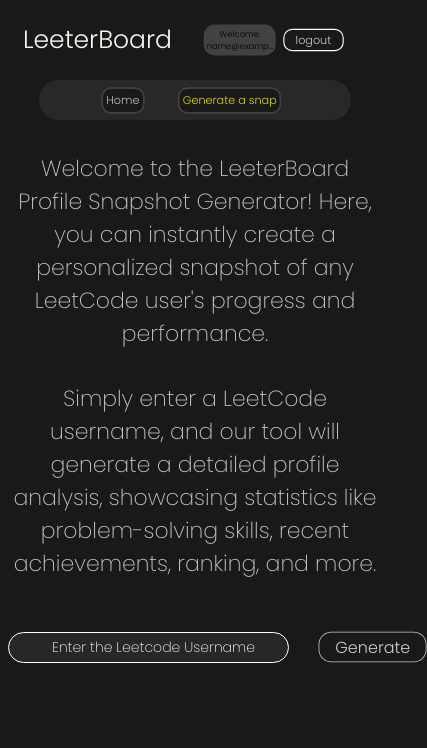
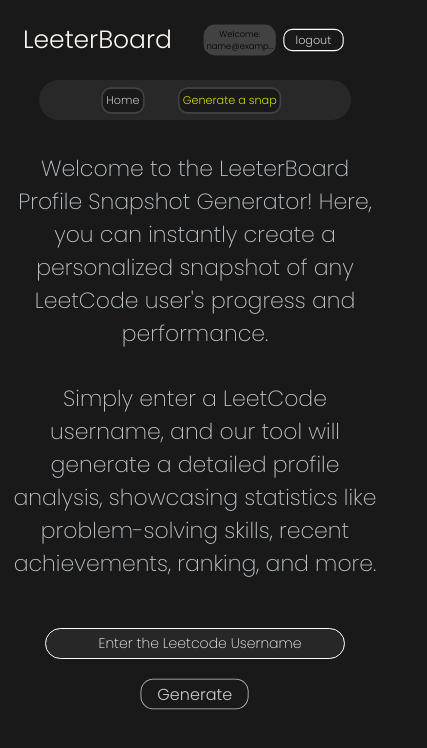
Before and after one commit to rushichavan21/leeterboard, a React (Vite) app in the folder client/: page /generate_snap in a window 390 px wide. Shown: the top 748 px of the page, 427 px wide, since content can reach past the window. Built offline with nearby package versions, Linux system fonts and the light colour scheme; sample sign-in values are in the browser's storage; a web font is replaced by a local one.

Commit message:
minor media query update

```diff
--- a/client/src/Styles/SnapComponent.css
+++ b/client/src/Styles/SnapComponent.css
@@ -1,7 +1,7 @@
 .profile--wrapper {
   width: 1024px;
   height: 768px;
-  background-image: url("./background.svg");
+  background-image: url("/background.svg");
   background-size: 170%;
   background-repeat: no-repeat;
   overflow: hidden;
--- a/client/src/index.css
+++ b/client/src/index.css
@@ -333,4 +333,14 @@
 .snapPageInput::placeholder{
   font-size: 14px;
 }
+.inputBox{
+  display: flex;
+  flex-direction: column;
+  align-items: center;
+  justify-content: center;
 }
+.inputBox input{
+margin: 0;
+margin-bottom: 1rem;
+}
+}
```
